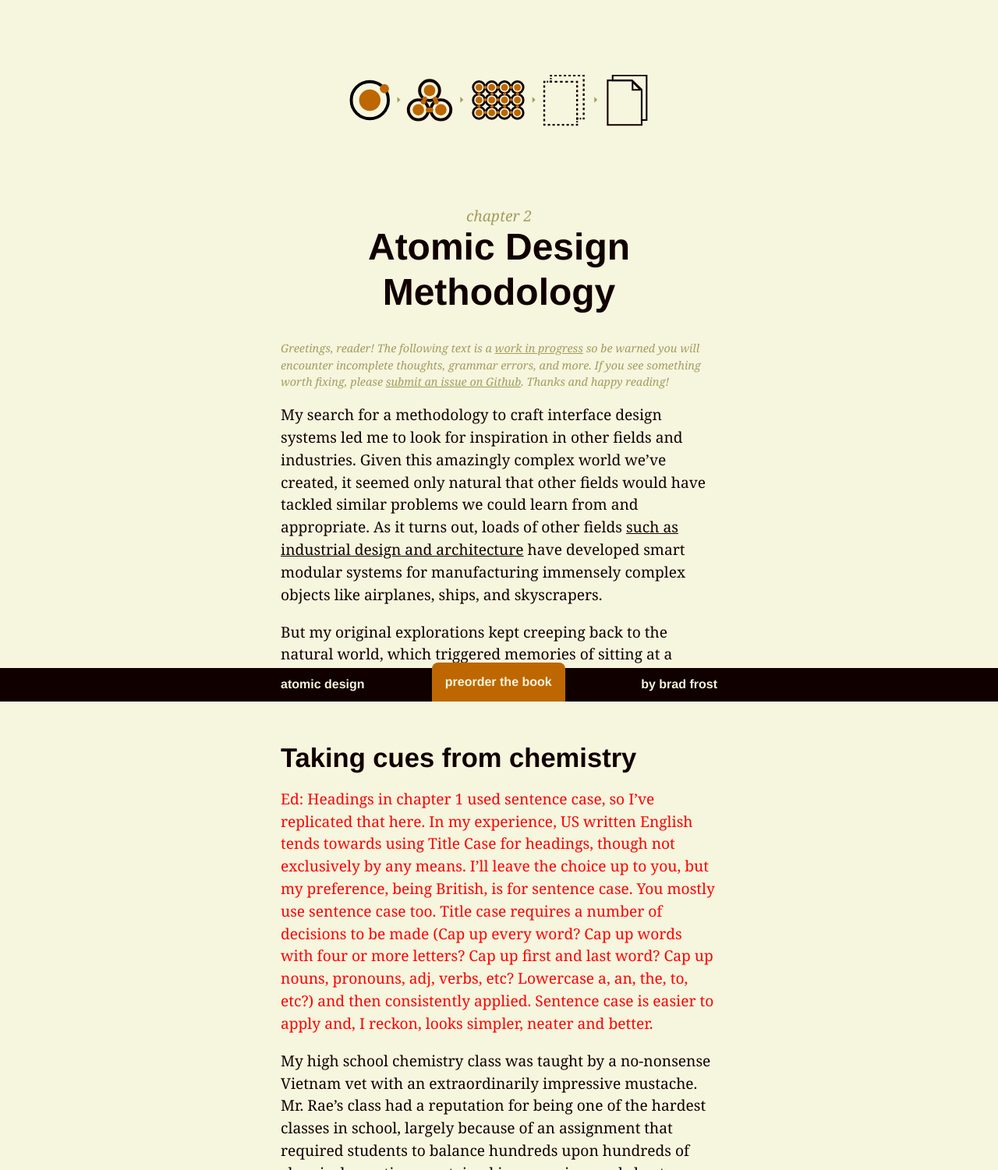
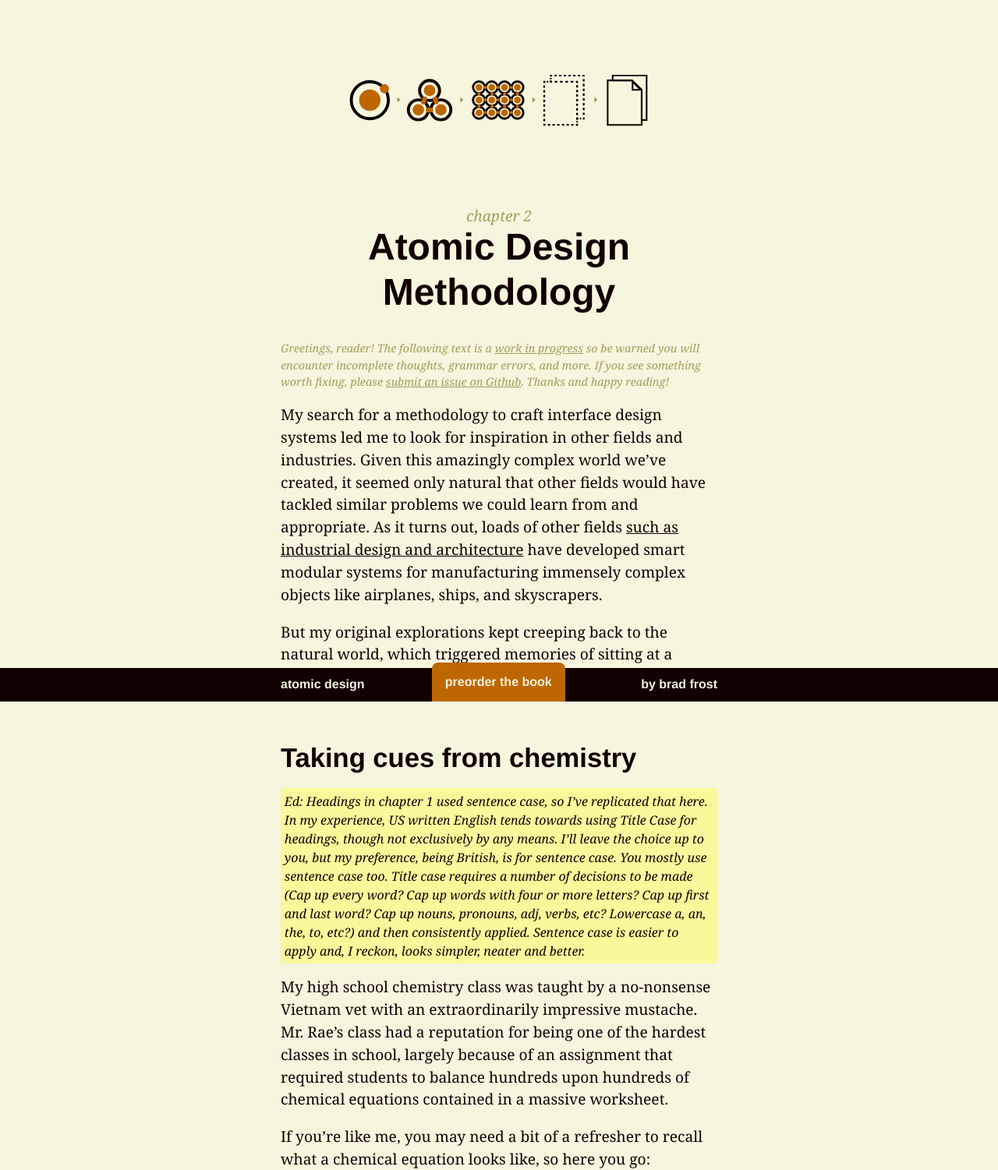
Before and after one commit to bradfrost/atomic-design, a Jekyll site: the page built from chapter-2.md, in a window 1280 px wide. Shown: the top 1501 px of the page at 78% size. Built offline with Jekyll 4.4.1, drawn with Linux system fonts in a browser that asks for light colours; grey boxes are pictures that could not be loaded.

Commit message:
Styled the editor's blocks further

```diff
--- a/css/style.scss
+++ b/css/style.scss
@@ -719,5 +719,13 @@ EDITOR'S NOTES
 ------------------------*/
 
 .editor {
-	color: red;
+	font-size: 1rem;
+	font-style: italic;
+	background: rgba(255,255,0, 0.3);
+    padding: 0.3em;
+    margin: 1em 0;
+
+    p {
+	    margin: 0;
+    }
 }
```
